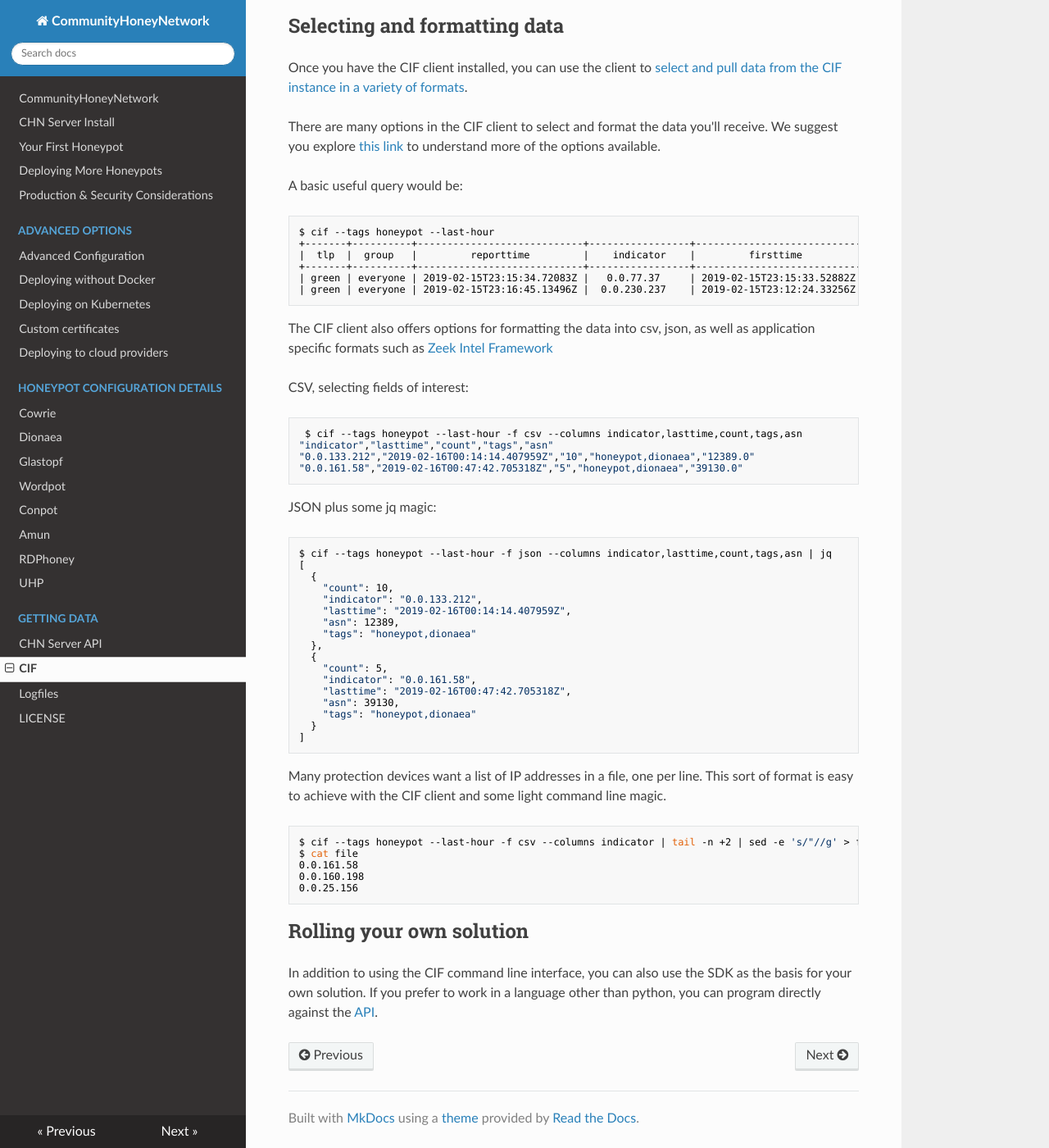
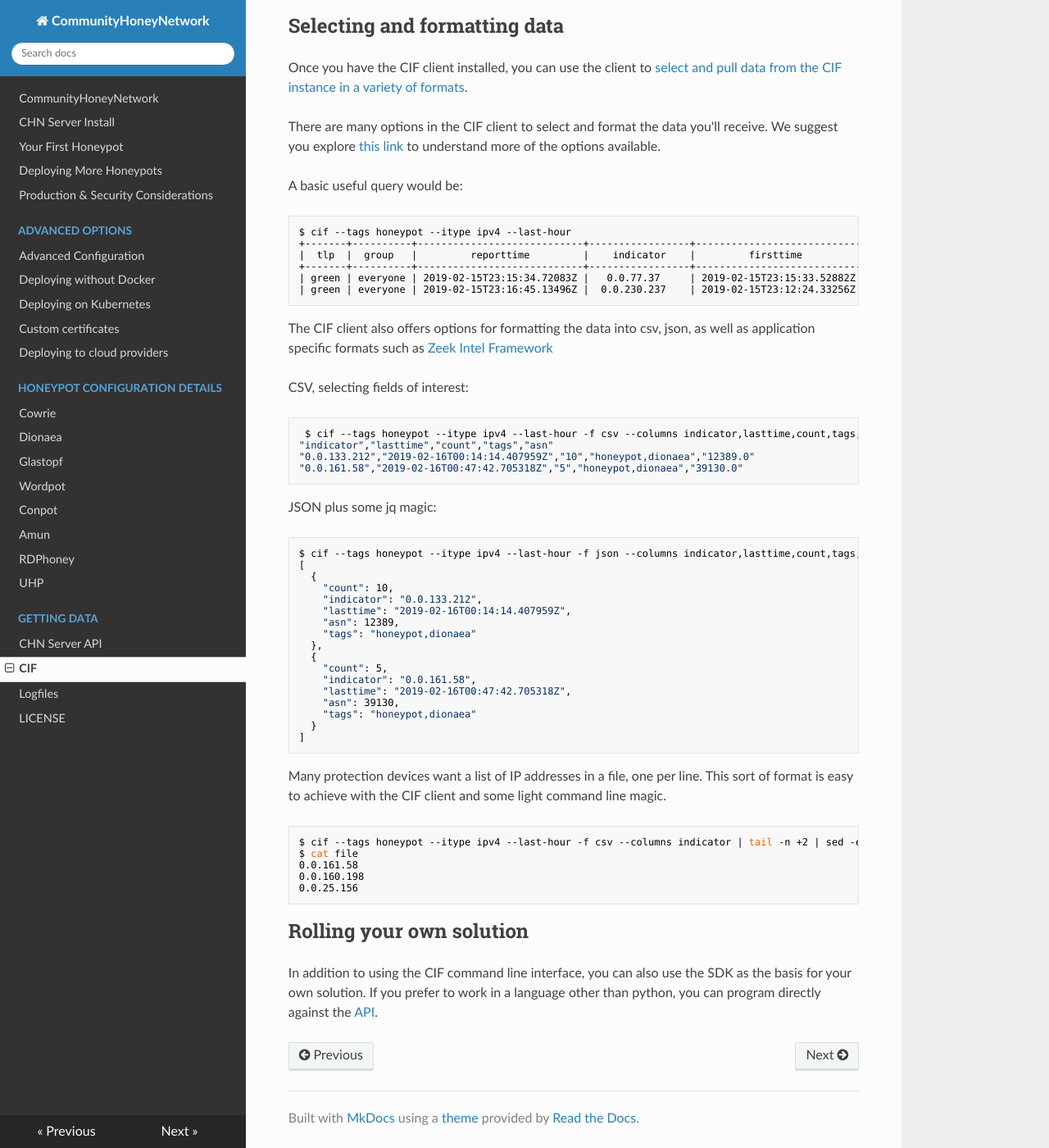
Before and after one commit to CommunityHoneyNetwork/chn-docs, an MkDocs documentation site: the page built from docs/hpfeeds-cif.md, in a window 1280 px wide and 1400 px high, scrolled down 1720 px. Shown: the whole window at 82% size. Built offline with MkDocs 1.6.1, drawn with Linux system fonts in a browser that asks for light colours; nearby versions of some CDN libraries; old or Windows-style settings are respelled for this version of MkDocs.

Commit message:
In which our hero adds indicator specification
Signed-off-by: Jesse Bowling <jesse.bowling@duke.edu>

````diff
--- a/docs/hpfeeds-cif.md
+++ b/docs/hpfeeds-cif.md
@@ -94,7 +94,7 @@ to understand more of the options available.
 A basic useful query would be:
 
 ```bash
-$ cif --tags honeypot --last-hour
+$ cif --tags honeypot --itype ipv4 --last-hour
 +-------+----------+----------------------------+-----------------+----------------------------+----------------------------+-------+------------------+-------------+------------+-------+----------------+
 |  tlp  |  group   |         reporttime         |    indicator    |         firsttime          |          lasttime          | count |       tags       | description | confidence | rdata | provider       |
 +-------+----------+----------------------------+-----------------+----------------------------+----------------------------+-------+------------------+-------------+------------+-------+----------------+
@@ -108,7 +108,7 @@ The CIF client also offers options for formatting the data into csv, json, as
 CSV, selecting fields of interest:
 
 ```bash
- $ cif --tags honeypot --last-hour -f csv --columns indicator,lasttime,count,tags,asn
+ $ cif --tags honeypot --itype ipv4 --last-hour -f csv --columns indicator,lasttime,count,tags,asn
 "indicator","lasttime","count","tags","asn"
 "0.0.133.212","2019-02-16T00:14:14.407959Z","10","honeypot,dionaea","12389.0"
 "0.0.161.58","2019-02-16T00:47:42.705318Z","5","honeypot,dionaea","39130.0"
@@ -117,7 +117,7 @@ CSV, selecting fields of interest:
 JSON plus some jq magic:
 
 ```bash
-$ cif --tags honeypot --last-hour -f json --columns indicator,lasttime,count,tags,asn | jq
+$ cif --tags honeypot --itype ipv4 --last-hour -f json --columns indicator,lasttime,count,tags,asn | jq
 [
   {
     "count": 10,
@@ -141,7 +141,7 @@ This sort of format is easy to achieve with the CIF client and some light
 command line magic.
 
 ```bash
-$ cif --tags honeypot --last-hour -f csv --columns indicator | tail -n +2 | sed -e 's/"//g' > file
+$ cif --tags honeypot --itype ipv4 --last-hour -f csv --columns indicator | tail -n +2 | sed -e 's/"//g' > file
 $ cat file
 0.0.161.58
 0.0.160.198
````
